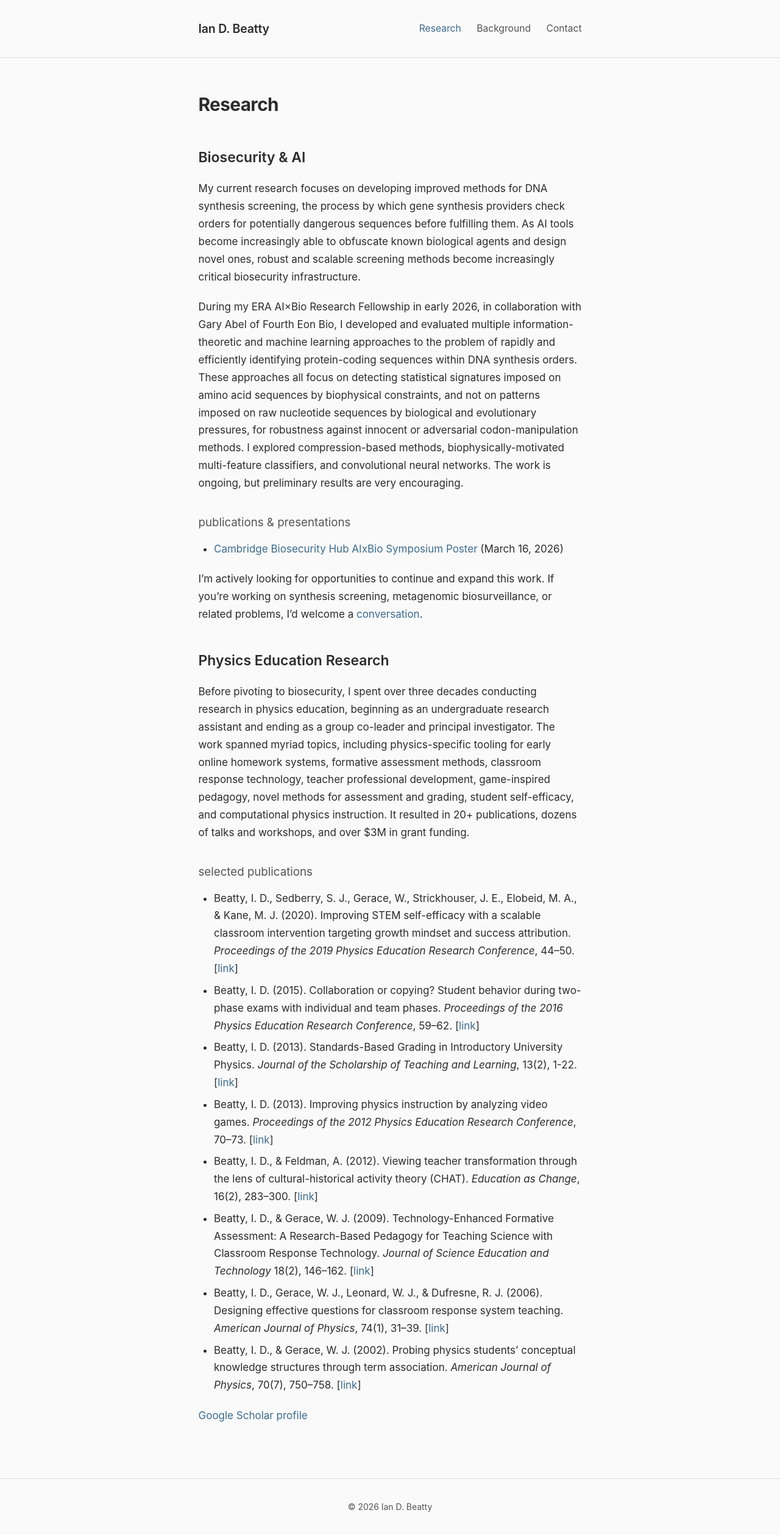
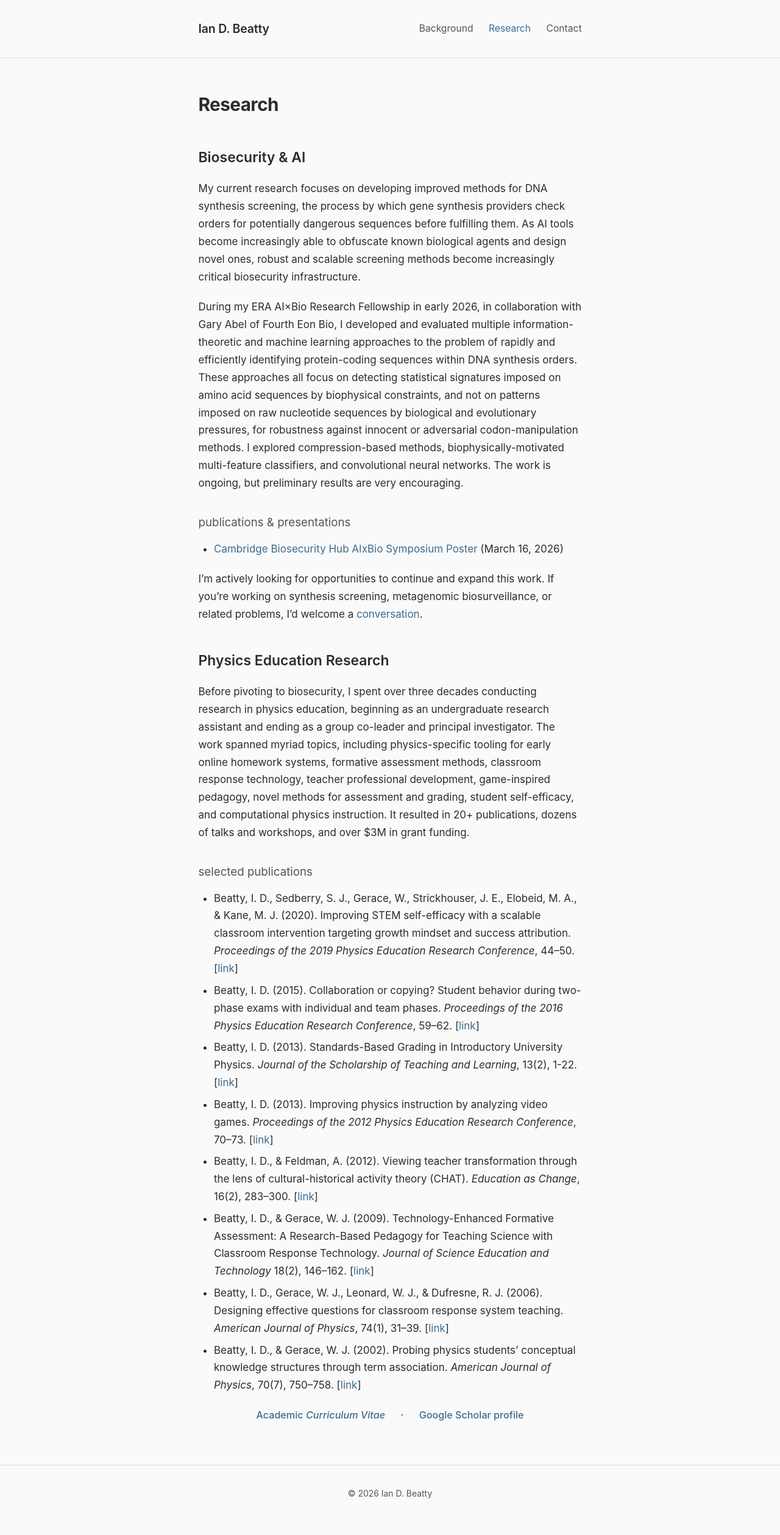
Before and after one commit to ibeatty/ibeatty.github.io, a Jekyll site: the page built from research.md, in a window 1280 px wide. Shown: the whole page at 61% size. Built offline with Jekyll 4.4.1, drawn with Linux system fonts in a browser that asks for light colours; after the commit the page ends 2495 px from its top, so only the background shows below that.

Commit message:
Reorder nav to Background-Research-Contact, add CV, style tweaks
Swapped nav order in header, landing page, and background page.
Made nav-links class global for reuse on background and research
pages. Added academic CV PDF and resume link. Added TODO tracker.

Co-Authored-By: Claude Opus 4.6 (1M context) <noreply@anthropic.com>

```diff
--- a/_layouts/default.html
+++ b/_layouts/default.html
@@ -12,8 +12,8 @@
     <div class="container">
       <a href="{{ '/' | relative_url }}" class="site-title">Ian D. Beatty</a>
       <nav class="site-nav">
+        <a href="{{ '/background' | relative_url }}"{% if page.url == '/background.html' or page.url == '/background' %} class="active"{% endif %}>Background</a>
         <a href="{{ '/research' | relative_url }}"{% if page.url == '/research.html' or page.url == '/research' %} class="active"{% endif %}>Research</a>
-        <a href="{{ '/background' | relative_url }}"{% if page.url == '/background.html' or page.url == '/background' %} class="active"{% endif %}>Background</a>
         <a href="{{ '/contact' | relative_url }}"{% if page.url == '/contact.html' or page.url == '/contact' %} class="active"{% endif %}>Contact</a>
       </nav>
     </div>
--- a/assets/css/custom.css
+++ b/assets/css/custom.css
@@ -212,14 +212,14 @@ hr {
   margin-bottom: 0.25rem;
 }
 
-.landing .nav-links {
+.nav-links {
   display: flex;
   justify-content: center;
   gap: 1.5rem;
   font-size: 0.95rem;
 }
 
-.landing .nav-links a {
+.nav-links a {
   color: var(--color-accent);
   font-weight: 500;
 }
--- a/research.md
+++ b/research.md
@@ -44,4 +44,8 @@ and Technology* 18(2), 146–162. [[link](https://doi.org/10.1007/s10956-008-914
 - Beatty, I. D., Gerace, W. J., Leonard, W. J., & Dufresne, R. J. (2006). Designing effective questions for classroom response system teaching. *American Journal of Physics*, 74(1), 31--39. [[link](https://doi.org/10.1119/1.2121753)]
 - Beatty, I. D., & Gerace, W. J. (2002). Probing physics students' conceptual knowledge structures through term association. *American Journal of Physics*, 70(7), 750--758. [[link](https://doi.org/10.1119/1.1482067)]
 
-[Google Scholar profile](https://scholar.google.com/citations?user=5SAnnv4AAAAJ&hl=en)
+<div class="nav-links">
+    <a href="/assets/documents/Beatty_CV.pdf">Academic <i>Curriculum Vitae</i></a>
+    <span>&middot;</span>
+    <a href="https://scholar.google.com/citations?user=5SAnnv4AAAAJ">Google Scholar profile</a>
+</div>
```
Also changed, not shown: _TODO.md (added, +3 -0 lines), background.md (+4 -3 lines), index.md (+2 -2 lines), 1 other file.
